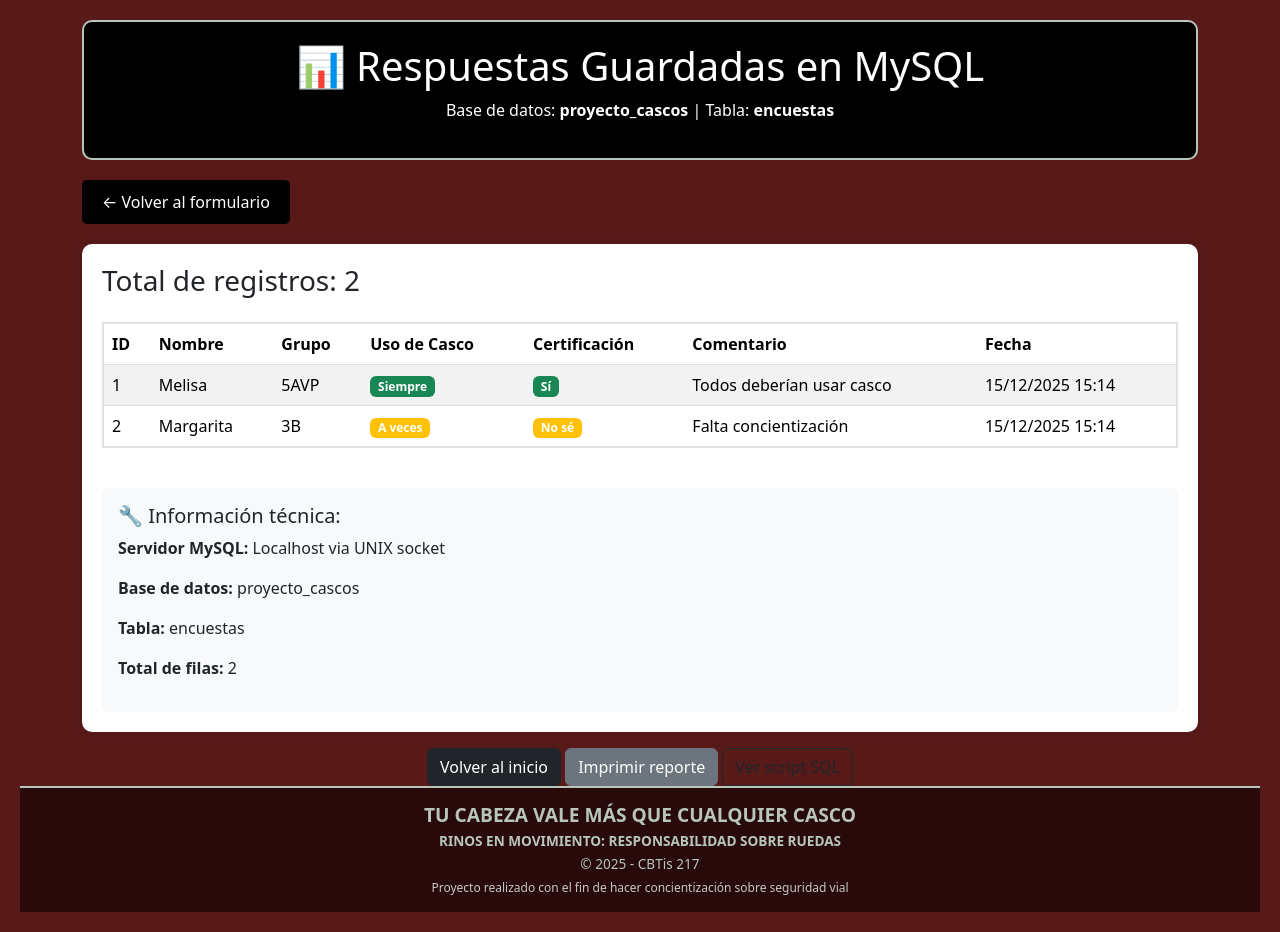
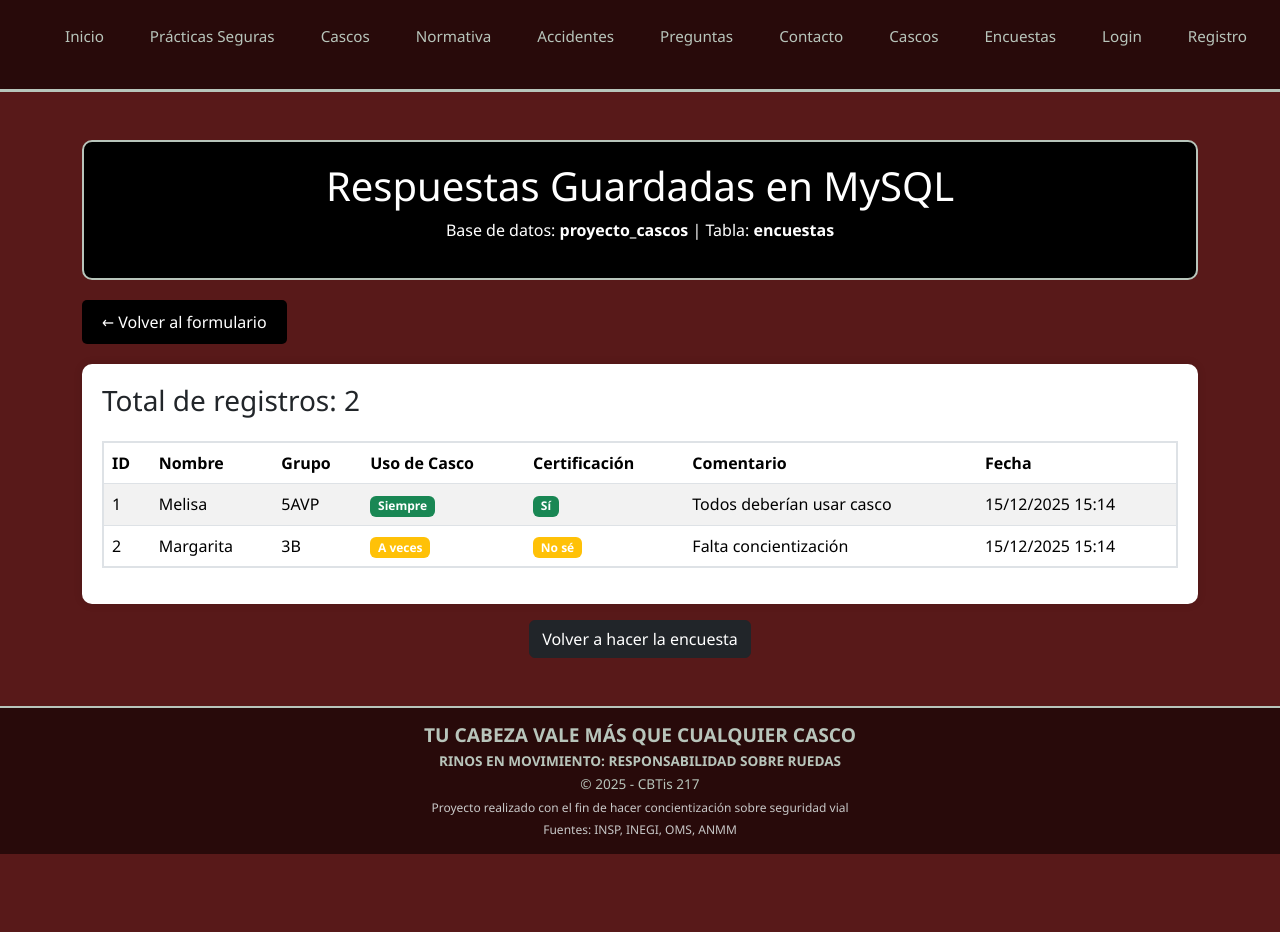
Before and after one commit to Sarai75/ProyectoFinal, a PHP site: page /ver_encuestas.php in a window 1280 px wide. After the commit the page ends 854 px from the top, so only its background shows below. Run offline with PHP 8.4, Linux system fonts and the light colour scheme; data comes from the database, SQL or seed files in the repository.

Commit message:
Proyecto Finalizado

```diff
--- a/Accidentes en Motocicleta.php
+++ b/Accidentes en Motocicleta.php
@@ -28,7 +28,7 @@
   </header>
 
   <main class="container mt-4">
-  <?php require_once 'templates/barra.php'; ?>
+
     <br><br>
 
     <section>
@@ -100,9 +100,7 @@
 
   </main>
 
-  <footer>
-    <small>CBTIS 217 | Fuentes: INSP, INEGI, OMS, ANMM</small>
-  </footer>
+  <?php require_once 'templates/footer.php'; ?>
   <script src="Js/bootstrap.bundle.min.js"></script>
 </body>
 </html>
--- a/Normativa y Reglamento.php
+++ b/Normativa y Reglamento.php
@@ -107,7 +107,6 @@
     </div>
 
     <h2>Multas y sanciones</h2>
-    <img src="imagenes/multa.webp" class="img-fluid rounded mb-3" alt="Multa motocicleta">
     <ul class="list-group">
       <li class="list-group-item">No usar casco: desde $1,500 MXN y retención de la moto.</li>
       <li class="list-group-item">Circular en banquetas o ciclovías: hasta $2,000 MXN.</li>
@@ -124,8 +123,5 @@
   </main>
 
   <?php require_once 'templates/footer.php'; ?>
-  <footer>
-    <p>CBTIS 217 | Fuente: Reglamento de Tránsito CDMX y Estado de México</p>
-  </footer>
 </body>
 </html>
--- a/create.php
+++ b/create.php
@@ -6,7 +6,7 @@
     <meta name="viewport" content="width=device-width, initial-scale=1">
     <title>Agregar Casco - CRUD</title>
     <link rel="stylesheet" href="css/bootstrap.min.css">
-    <link rel="stylesheet" href="css/style.css">
+    <link rel="stylesheet" href="css/stylesa.css">
     <link rel="stylesheet" href="https://cdn.jsdelivr.net/npm/bootstrap-icons@1.10.0/font/bootstrap-icons.css">
 </head>
 <body>
--- a/edit.php
+++ b/edit.php
@@ -25,7 +25,7 @@ $stmt->close();
     <meta name="viewport" content="width=device-width, initial-scale=1">
     <title>Editar Casco #<?php echo $casco['id']; ?></title>
     <link rel="stylesheet" href="css/bootstrap.min.css">
-    <link rel="stylesheet" href="css/style.css">
+    <link rel="stylesheet" href="css/stylesa.css">
     <link rel="stylesheet" href="https://cdn.jsdelivr.net/npm/bootstrap-icons@1.10.0/font/bootstrap-icons.css">
 </head>
 <body>
--- a/templates/barra.php
+++ b/templates/barra.php
@@ -16,7 +16,7 @@
         width: 100%;
     }
 
-    .header-content {
+    .headercc {
         max-width: 1200px;
         margin: 0 auto;
         padding: 14px 20px;
@@ -64,13 +64,6 @@
         box-shadow: 0 6px 14px rgba(0, 0, 0, 0.25);
     }
 
-    .nav-menu a.active {
-        background-color: rgba(184, 197, 187, 0.25);
-        border-color: rgb(184, 197, 187);
-        color: #ffffff;
-        box-shadow: 0 4px 10px rgba(0, 0, 0, 0.25);
-    }
-
     @media (max-width: 900px) {
         .header-content {
             overflow-x: auto;
@@ -83,18 +76,20 @@
 </style>
 
 <header>
-    <div class="header-content">
+    <div class="headercc">
         <nav>
             <ul class="nav-menu">
-                <li><a href="Portada.html">Inicio</a></li>
-                <li><a href="index.php" class="active">Bienvenid@</a></li>
-                <li><a href="Accidentes en Motocicleta.html">Accidentes</a></li>
-                <li><a href="Normativa y Reglamento.html">Normativa</a></li>
-                <li><a href="Practicas Seguras de Conduccion.html">Prácticas Seguras</a></li>
-                <li><a href="Preguntas Frecuentes.html">Preguntas</a></li>
-                <li><a href="contacto.html">Contacto</a></li>
+                <li><a href="Portada.php">Inicio</a></li>
+                <li><a href="PracSegurasConduccion.php">Prácticas Seguras</a></li>
+                <li><a href="crudcas.php">Cascos</a></li>
+                <li><a href="Normativa y Reglamento.php">Normativa</a></li>
+                <li><a href="Accidentes en Motocicleta.php">Accidentes</a></li>
+                <li><a href="Preguntas Frecuentes.php">Preguntas</a></li>
+                <li><a href="contacto.php">Contacto</a></li>
+                <li><a href="index.php">Cascos</a></li>
                 <li><a href="ver_encuestas.php">Encuestas</a></li>
-                <li><a href="index.php">Cascos</a></li>
+                <li><a href="login1.php">Login</a></li>
+                <li><a href="registro.php">Registro</a></li>
             </ul>
         </nav>
     </div>
--- a/templates/footer.php
+++ b/templates/footer.php
@@ -1,5 +1,5 @@
 <?php
-// footer.php
+
 ?>
 
 <style>
@@ -62,5 +62,6 @@
         <p><strong>RINOS EN MOVIMIENTO: RESPONSABILIDAD SOBRE RUEDAS</strong></p>
         <p>© 2025 - CBTis 217</p>
         <small>Proyecto realizado con el fin de hacer concientización sobre seguridad vial</small>
+        <small>Fuentes: INSP, INEGI, OMS, ANMM</small>
     </div>
 </footer>
--- a/ver_encuestas.php
+++ b/ver_encuestas.php
@@ -1,6 +1,6 @@
 <?php
 require_once 'config.php';
-$sql = "SELECT * FROM encuestas ORDER BY fecha DESC";
+$sql = "SELECT * FROM encuestas ORDER BY id ASC";
 $resultado = $conexion->query($sql);
 ?>
 <!DOCTYPE html>
@@ -13,7 +13,7 @@ $resultado = $conexion->query($sql);
     <style>
         body {
             background-color: rgb(88, 25, 25);
-            padding: 20px;
+            padding: 0;
         }
 
         .header {
@@ -59,9 +59,11 @@ $resultado = $conexion->query($sql);
     </style>
 </head>
 <body>
+    <?php require_once 'templates/barra.php'; ?>
+    <br><br>
     <div class="container">
         <div class="header text-center">
-            <h1>📊 Respuestas Guardadas en MySQL</h1>
+            <h1>Respuestas Guardadas en MySQL</h1>
             <p>Base de datos: <strong>proyecto_cascos</strong> | Tabla: <strong>encuestas</strong></p>
         </div>
 
@@ -127,22 +129,13 @@ $resultado = $conexion->query($sql);
             </div>
             <?php endif; ?>
 
-            <div class="mt-4 p-3 bg-light rounded">
-                <h5>🔧 Información técnica:</h5>
-                <p><strong>Servidor MySQL:</strong> <?php echo $conexion->host_info; ?></p>
-                <p><strong>Base de datos:</strong> proyecto_cascos</p>
-                <p><strong>Tabla:</strong> encuestas</p>
-                <p><strong>Total de filas:</strong> <?php echo $resultado->num_rows; ?></p>
-            </div>
         </div>
 
         <div class="mt-3 text-center">
-            <a href="index.php" class="btn btn-dark">Volver al inicio</a>
-            <button onclick="window.print()" class="btn btn-secondary">Imprimir reporte</button>
-            <a href="database.sql" class="btn btn-outline-dark">Ver script SQL</a>
+            <a href="index.php" class="btn btn-dark">Volver a hacer la encuesta</a>
         </div>
     </div>
-
+    <br><br>
     <script src="js/bootstrap.bundle.min.js"></script>
     <?php require_once 'templates/footer.php'; ?>
     <?php $conexion->close(); ?>
```
Also changed, not shown: PracSegurasConduccion.php (renamed from Practicas Seguras de Conduccion.php, +6 -7 lines), crudcas.php (+4 -6 lines), css/styles.css (+0 -118 lines), css/stylesa.css (added, +117 -0 lines).
